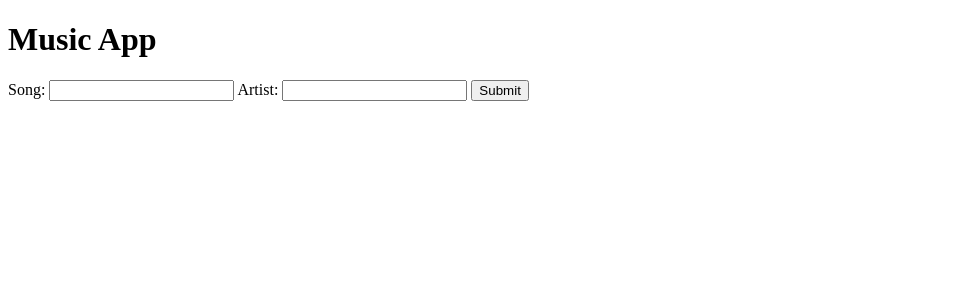
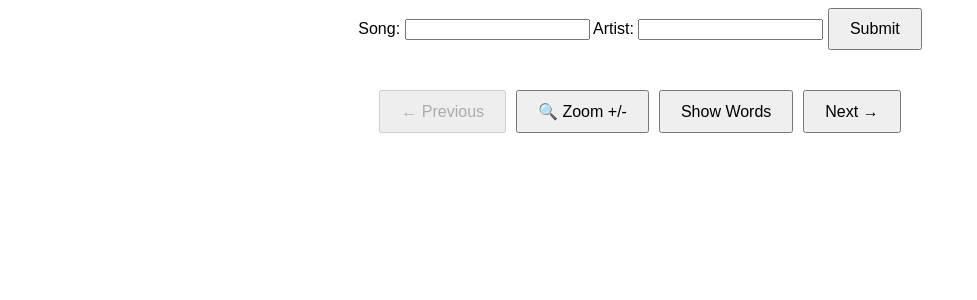
Before and after one commit to byersolomongmail/music, a Flask app: page / in a window 1280 px wide. Shown: the top 300 px of the page, without its empty margins (0-977 px from the left). Run offline with Flask 3, Linux system fonts and the light colour scheme.

Commit message:
retrying

```diff
--- a/app.py
+++ b/app.py
@@ -15,12 +15,12 @@ import re
 os.environ["JOBLIB_TEMP_FOLDER"] = "/tmp"
 def get_lyrics(song_title, artist_name):
     lyrics = None
-    if artist_name:
-        api_key = "0qEBzSyEEqPKfI-k4Q1hUOumZSqM1Dhux-L_afptee-rFhEFva4lgwkCHmLOc-XS"
-        genius = lg.Genius(api_key, skip_non_songs=True, excluded_terms=["(Remix)", "(Live)"], remove_section_headers=True)
-        artist = genius.search_artist(artist_name)
-        song = artist.song(song_title)
-        lyrics=song.lyrics
+    # if artist_name:
+    #     api_key = "0qEBzSyEEqPKfI-k4Q1hUOumZSqM1Dhux-L_afptee-rFhEFva4lgwkCHmLOc-XS"
+    #     genius = lg.Genius(api_key, skip_non_songs=True, excluded_terms=["(Remix)", "(Live)"], remove_section_headers=True)
+    #     artist = genius.search_artist(artist_name)
+    #     song = artist.song(song_title)
+    #     lyrics=song.lyrics
     # Format the song title and artist to be URL-friendly
     if(lyrics==None):
         if(artist_name):
@@ -100,7 +100,6 @@ def get_lyrics(song_title, artist_name):
         return None,None, None, None,None, None, None, None
     lyrics=re.sub(r"\[.*?\]",'',lyrics)
     lyrics=lyrics.replace("\n"," ")
-    print(lyrics)
     original=lyrics
     try:
         pass
@@ -190,263 +189,7 @@ def get_lyrics(song_title, artist_name):
                 deepColorsArray.append(word_deep_colors)
         except Exception as e:
             print(f"Error processing word '{word}':", e)
-
     return original,lyrics, code, colors,colorsArray,deepCode,deepColors,deepColorsArray
-
-# import tkinter as tk
-
-
-# def create_color_grid(root, canvas_size, grid_data, grid_words):
-#     # Frame to hold the canvas and buttons
-#     frame = tk.Frame(root)
-#     frame.pack(fill=tk.BOTH, expand=True)
-
-#     # Create the canvas
-#     canvas = tk.Canvas(frame, bg="white")
-#     canvas.grid(row=0, column=0, columnspan=4, sticky=tk.NSEW)
-
-#     # Configure grid layout for resizing
-#     frame.columnconfigure(0, weight=1)
-#     frame.rowconfigure(0, weight=1)
-
-#     # Pagination state
-#     rows = cols = 7  # Fixed to a 7x7 grid
-#     items_per_page = rows * cols
-#     current_page = tk.IntVar(value=0)  # Keep track of the current page
-#     zoomed = tk.BooleanVar(value=True)  # Track zoom state
-#     show_words = tk.BooleanVar(value=False)  # Track zoom state
-#     draw_patterns = tk.BooleanVar(value=False)  # Track draw patterns state
-
-#     # Function to redraw the canvas for the current page
-#     def redraw_canvas(event=None):
-#         nonlocal canvas_size
-#         canvas.delete("all")
-#         # Update canvas size dynamically
-#         canvas_size = min(canvas.winfo_width(), canvas.winfo_height())
-
-#         start_idx = current_page.get() * items_per_page
-#         end_idx = start_idx + items_per_page
-#         page_data = grid_data[start_idx:end_idx]
-#         page_words = grid_words[start_idx:end_idx]
-
-#         def is_in_bounds(index):
-#             """Check if the index is within valid bounds."""
-#             return 0 <= index < len(page_data)
-
-#         def same_row(idx1, idx2):
-#             """Ensure two indices are in the same row."""
-#             return idx1 // 7 == idx2 // 7
-
-#         def within_one(idx1, idx2):
-#             """Ensure two indices are in the same row."""
-#             return abs(idx1 // 7 - idx2 // 7) <= 1
-
-#         def check_match(current_idx, neighbor_idx):
-#             """Check if two cells match in color."""
-#             if not is_in_bounds(neighbor_idx) or not within_one(current_idx, neighbor_idx) or neighbor_idx > 49:
-#                 return False
-#             # Ensure neighbors are valid horizontally or diagonally
-#             if (neighbor_idx in (current_idx - 1, current_idx + 1) and not same_row(current_idx, neighbor_idx)):
-#                 return False
-#             if (neighbor_idx in (current_idx - 6, current_idx + 6) and same_row(current_idx, neighbor_idx)):
-#                 return False
-#             current = page_data[current_idx]
-#             neighbor = page_data[neighbor_idx]
-#             current_color = current[0] if isinstance(current, list) else current
-#             neighbor_color = neighbor[0] if isinstance(neighbor, list) else neighbor
-#             return current_color == neighbor_color
-#         def draw_arrows_or_box(i, j, idx):
-
-#             diagonal_pairs = [
-#                 (idx - 8, idx + 8),
-#                 (idx - 6, idx + 6),
-#             ]
-#             adjacent_pairs = [
-#                 (idx - 1, idx - 7, idx - 8),
-#                 (idx - 1, idx + 7, idx + 6),
-#                 (idx + 1, idx - 7, idx - 6),
-#                 (idx + 1, idx + 7, idx + 8),
-#             ]
-
-#             has_square = False
-#             for triplet in adjacent_pairs:
-#                 if not has_square:
-#                     if all(check_match(idx, t) for t in triplet):
-#                         has_square = True
-#                         canvas.create_rectangle(
-#                             x1, y1, x2, y2, outline="white", width=3
-#                         )
-#             if not has_square:
-#                 for (dir1, dir2) in diagonal_pairs:
-#                     if check_match(idx, dir1) or check_match(idx, dir2):
-#                         if dir1 == idx - 8:  # North-West / South-East
-#                             canvas.create_line(
-#                                 x1, y1, x2, y2, arrow=tk.LAST, fill="white", width=2
-#                             )
-#                             canvas.create_line(
-#                                 x2, y2, x1, y1, arrow=tk.LAST, fill="white", width=2
-#                             )
-#                         elif dir1 == idx - 6:  # North-East / South-West
-#                             canvas.create_line(
-#                                 x2, y1, x1, y2, arrow=tk.LAST, fill="white", width=2
-#                             )
-#                             canvas.create_line(
-#                                 x1, y2, x2, y1, arrow=tk.LAST, fill="white", width=2
-#                             )
-#         for i in range(rows):
-#             for j in range(cols):
-#                 idx = i * cols + j
-#                 if idx >= len(page_data):
-#                     break
-
-#                 x1, y1 = j * (canvas_size // cols), i * (canvas_size // rows)
-#                 x2, y2 = x1 + (canvas_size // cols), y1 + (canvas_size // rows)
-#                 item = page_data[idx]
-#                 word = page_words[idx]
-
-#                 # Draw the main square
-#                 if zoomed.get():  # Zoomed mode: Use only the first color to fill the entire square
-#                     color = item[0] if isinstance(item, list) else item
-#                     canvas.create_rectangle(
-#                         x1, y1, x2, y2, fill=color, width=2, outline="black"
-#                     )
-#                 else:  # Normal mode: Divide the square for multiple colors
-#                     if isinstance(item, str):  # Single color
-#                         canvas.create_rectangle(
-#                             x1, y1, x2, y2, fill=item, width=2, outline="black"
-#                         )
-#                     elif isinstance(item, list):  # Multiple colors
-#                         num_colors = len(item)
-#                         sub_cell_width = (x2 - x1) / num_colors
-#                         for k, color in enumerate(item):
-#                             sub_x1 = x1 + k * sub_cell_width
-#                             sub_x2 = sub_x1 + sub_cell_width
-#                             canvas.create_rectangle(
-#                                 sub_x1, y1, sub_x2, y2, fill=color, width=2, outline="black"
-#                             )
-#                 if show_words.get():
-#                     canvas.create_text(
-#                         (x1 + x2) / 2,
-#                         (y1 + y2) / 2 - 16,
-#                         fill="white",
-#                         font="Times 16 italic bold",
-#                         text=word,
-#                     )
-#                     canvas.create_text(
-#                         (x1 + x2) / 2,
-#                         (y1 + y2) / 2 + 16,
-#                         fill="black",
-#                         font="Times 16 italic bold",
-#                         text=word,
-#                     )
-#                 if draw_patterns.get():
-#                     draw_arrows_or_box(i, j, idx)
-
-#     # Buttons for navigation
-#     def next_page():
-#         if (current_page.get() + 1) * items_per_page < len(grid_data):
-#             current_page.set(current_page.get() + 1)
-#             redraw_canvas()
-
-#     def previous_page():
-#         if current_page.get() > 0:
-#             current_page.set(current_page.get() - 1)
-#             redraw_canvas()
-
-#     def toggle_zoom():
-#         zoomed.set(not zoomed.get())
-#         redraw_canvas()
-
-#     def toggle_show_words():
-#         show_words.set(not show_words.get())
-#         redraw_canvas()
-
-#     def toggle_draw_patterns():
-#         draw_patterns.set(not draw_patterns.get())
-#         redraw_canvas()
-
-#     def go_to_input_frame():
-#         frame.destroy()
-#         create_input_frame(root, canvas_size)
-
-#     prev_button = tk.Button(frame, text="<- Previous", command=previous_page)
-#     next_button = tk.Button(frame, text="Next ->", command=next_page)
-#     zoom_button = tk.Button(frame, text="🔍 Zoom +/-", command=toggle_zoom)
-#     show_words_button = tk.Button(frame, text="Show Words", command=toggle_show_words)
-#     patterns_button = tk.Button(frame, text="Draw Patterns", command=toggle_draw_patterns)
-#     close_button = tk.Button(frame, text="New Song", command=go_to_input_frame)
-
-#     prev_button.grid(row=1, column=0, pady=10, padx=10)
-#     zoom_button.grid(row=1, column=1, pady=10, padx=10)
-#     show_words_button.grid(row=2, column=1, pady=10, padx=10)
-#     next_button.grid(row=1, column=2, pady=10, padx=10)
-#     patterns_button.grid(row=2, column=0, pady=10, padx=10)
-#     close_button.grid(row=2, column=2, pady=10, padx=10)
-
-#     # Initial draw and resizing
-#     root.bind("<Configure>", redraw_canvas)
-#     redraw_canvas()
-
-# # Example usage
-# def process_input(song, artist):
-#     # Combine song and artist, then split into words
-#     original,lyrics, code, colors,colorsArray,deepCode,deepColors,deepColorsArray = get_lyrics(song, artist)
-#     lyrics=lyrics.replace('\n'," ")
-#     lyrics=re.sub(r"\[.*?\]",'',lyrics)
-#     # Filter out words composed only of vowels
-#     split_words=lyrics.split()
-
-#     vowels = set("aeiouAEIOU")
-#     split_words = list(filter(lambda x: not set(x).issubset(vowels) and x.isalpha(), split_words))
-#     print(split_words)
-#     class WordClass:
-#         def __init__(self, word, code):
-#             self.word = word
-#             self.code = code
-
-#     frames = []  # List to hold frames
-#     chunk_size = 49
-
-#     # Ensure the code_string has enough numbers for all words
-#     word_codes = list(code[:len(split_words)])  # Take only as many codes as there are words
-
-#     # Create frames of 49 words and their codes
-#     for i in range(0, len(split_words), chunk_size):
-#         chunk_words = split_words[i:i + chunk_size]
-#         chunk_codes = word_codes[i:i + chunk_size]
-#         frame = [WordClass(word, int(code)) for word, code in zip(chunk_words, chunk_codes)]
-#         frames.append(frame)
-
-#     # Return the deepColorsArray, split_words, and frames
-#     return deepColorsArray, split_words, frames
-# def create_input_frame(root, canvas_size):
-#     frame = tk.Frame(root)
-#     frame.pack()
-
-#     tk.Label(frame, text="Song Name:").grid(row=0, column=0)
-#     song_entry = tk.Entry(frame)
-#     song_entry.grid(row=0, column=1)
-
-#     tk.Label(frame, text="Artist Name:").grid(row=1, column=0)
-#     artist_entry = tk.Entry(frame)
-#     artist_entry.grid(row=1, column=1)
-
-#     def submit():
-#         song = song_entry.get()
-#         artist = artist_entry.get()
-#         grid_data, grid_words = process_input(song, artist)
-#         frame.destroy()  # Remove input frame
-#         create_color_grid(root, canvas_size, grid_data, grid_words)  # Call function 2
-
-#     submit_button = tk.Button(frame, text="Submit", command=submit)
-#     submit_button.grid(row=2, column=1)
-
-# if __name__ == "__main__":
-#     root = tk.Tk()
-#     root.title("Grid Input Example")
-#     canvas_size = 750
-#     create_input_frame(root, canvas_size)
-#     root.mainloop()
 
 from flask import Flask, request, render_template, jsonify
 import re
@@ -466,8 +209,7 @@ def process_input(song, artist):
     split_words = list(filter(lambda x: not set(x).issubset(vowels) and x.isalpha(), split_words))
 
     # Process lyrics into required data
-    deepColorsArray = []  # Example: Replace with your logic
-    return deepColorsArray, split_words
+    return  original, lyrics, code, colors, colorsArray, deepCode, deepColors, deepColorsArray, split_words
 
 @app.route("/")
 def home():
@@ -482,8 +224,8 @@ def process():
         return jsonify({"error": "Song title is required"}), 400
 
     # Process input
-    deepColorsArray, split_words = process_input(song, artist)
-    return jsonify({"colors": deepColorsArray, "words": split_words})
+    original, lyrics, code, colors, colorsArray, deepCode, deepColors, deepColorsArray, split_words = process_input(song, artist)
+    return jsonify({"colors": deepColorsArray, "words": split_words, "original":original,"lyrics": lyrics, "code": code, "stringcolors": colors, "colorsArray": colorsArray, "deepCode": deepCode, "deepColors": deepColors})
 
 if __name__ == "__main__":
     app.run(debug=True)
--- a/templates/index.html
+++ b/templates/index.html
@@ -3,10 +3,81 @@
 <head>
     <meta charset="UTF-8">
     <meta name="viewport" content="width=device-width, initial-scale=1.0">
-    <title>Music App</title>
+    <title>Music Grid</title>
+    <style>
+        body {
+            font-family: Arial, sans-serif;
+        }
+
+        .form-container {
+            text-align: center;
+            margin-bottom: 20px;
+        }
+
+        #grid {
+            display: grid;
+            grid-template-columns: repeat(7, 1fr);
+            gap: 5px;
+            max-width: 700px;
+            margin: 0 auto;
+        }
+
+        .cell {
+            width: 100%;
+            padding-bottom: 100%; /* Make it square */
+            position: relative;
+            background-color: lightgray;
+            border: 1px solid black;
+            display: flex;
+
+            align-items: center;
+            justify-content: center;
+            font-size: 14px;
+            font-weight: bold;
+            color: white;
+        }
+        .cell:hover {
+            transform: scale(1.1); /* Makes the cell slightly bigger */
+            filter: brightness(1.2); /* Adds a color filter effect */
+            z-index: 1; /* Bring the cell above others when hovering */
+        }
+
+        .cell span:first-of-type {
+            position: absolute;
+            top: 10%;
+        }
+        .cell span:last-of-type {
+            position: absolute;
+            bottom: 10%;
+            color: black;
+        }
+
+        .buttons {
+            display: flex;
+            justify-content: center;
+            gap: 10px;
+            margin-top: 20px;
+        }
+
+        button {
+            padding: 10px 20px;
+            font-size: 16px;
+            cursor: pointer;
+        }
+
+        #results {
+            margin-top: 20px;
+            width: 80%;
+            margin: auto;
+            text-align: left;
+            margin-bottom: 100px;
+            word-break: break-all;
+        }
+    </style>
 </head>
 <body>
-    <h1>Music App</h1>
+
+    <div class="form-container">
         <form id="songForm">
             <label for="song">Song:</label>
             <input type="text" id="song" name="song" required>
@@ -14,9 +85,26 @@
             <input type="text" id="artist" name="artist">
             <button type="submit">Submit</button>
         </form>
+    </div>
+
+    <div id="grid"></div>
+
+    <div class="buttons">
+        <button id="prevButton" disabled>← Previous</button>
+        <button id="zoomButton">🔍 Zoom +/-</button>
+        <button id="showWordsButton">Show Words</button>
+        <button id="nextButton">Next →</button>
+    </div>
+
     <div id="results"></div>
 
     <script>
+        let currentPage = 0;
+        let zoomed = true;
+        let showWords = false;
+        let gridData = [];
+        let gridWords = [];
+
         document.getElementById("songForm").addEventListener("submit", async (e) => {
             e.preventDefault();
             const song = document.getElementById("song").value;
@@ -29,8 +117,79 @@
             });
 
             const result = await response.json();
-            document.getElementById("results").innerText = JSON.stringify(result, null, 2);
+            gridData = result.colors || [];
+            gridWords = result.words || [];
+            currentPage = 0;
+            renderGrid();
+            document.getElementById("results").innerText=JSON.stringify(result);
+        });
+
+        function renderGrid() {
+            const grid = document.getElementById("grid");
+            grid.innerHTML = "";
+
+            const startIdx = currentPage * 49;
+            const endIdx = startIdx + 49;
+            const pageData = gridData.slice(startIdx, endIdx);
+            const pageWords = gridWords.slice(startIdx, endIdx);
+            var counter=0;
+            pageData.forEach((color, idx) => {
+                counter++;
+                const cell = document.createElement("div");
+                cell.className = "cell";
+                const gradientColors = color.join(", "); // Join all colors with a comma
+                if(zoomed){
+                cell.style.background =color[0] || color ;
+                }else{
+                    cell.style.background = color.length>1?`linear-gradient(to right, ${gradientColors})`:color[0]||color;
+                }
+                if (showWords && pageWords[idx]) {
+                    var text = document.createElement("span");
+                    text.innerText = pageWords[idx];
+                    cell.appendChild(text);
+                    text = document.createElement("span");
+                    text.innerText = pageWords[idx];
+                    cell.appendChild(text);
+                }
+
+                grid.appendChild(cell);
+            });
+            for(var i=counter;i<49;i++){
+                const cell = document.createElement("div");
+                cell.className = "cell";
+                cell.style.background = "white";
+                grid.appendChild(cell);
+
+            }
+
+            document.getElementById("prevButton").disabled = currentPage === 0;
+            document.getElementById("nextButton").disabled = endIdx >= gridData.length;
+        }
+
+        document.getElementById("prevButton").addEventListener("click", () => {
+            if (currentPage > 0) {
+                currentPage--;
+                renderGrid();
+            }
+        });
+
+        document.getElementById("nextButton").addEventListener("click", () => {
+            if ((currentPage + 1) * 49 < gridData.length) {
+                currentPage++;
+                renderGrid();
+            }
+        });
+
+        document.getElementById("zoomButton").addEventListener("click", () => {
+            zoomed = !zoomed;
+            renderGrid();
+        });
+
+        document.getElementById("showWordsButton").addEventListener("click", () => {
+            showWords = !showWords;
+            renderGrid();
         });
     </script>
+
 </body>
 </html>
```
Also changed, not shown: lyricsgenius/api/base.py (+13 -5 lines). Lines whose indentation alone changed are shown as unchanged.
